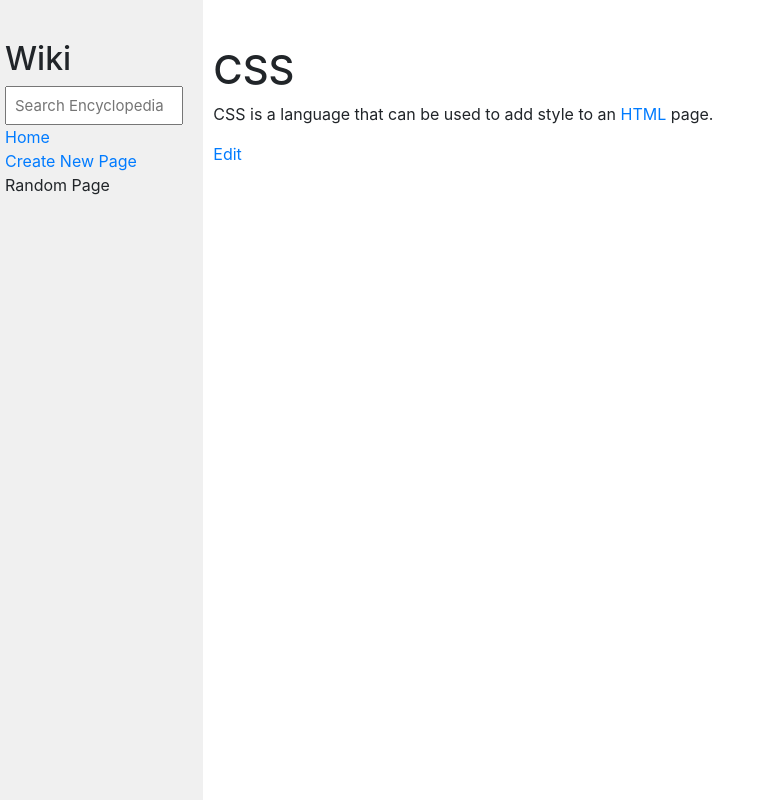
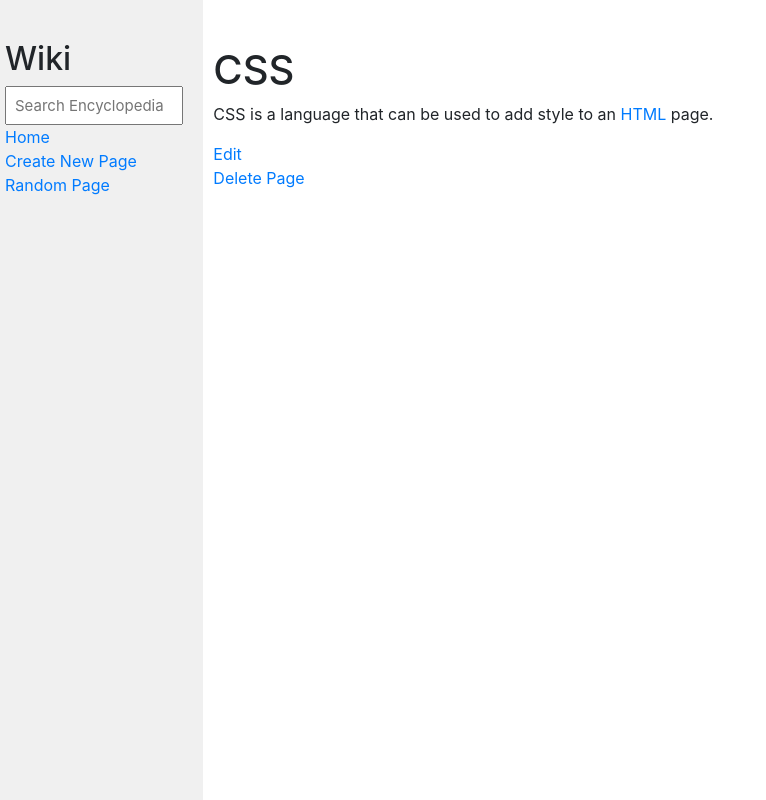
Before and after one commit to NecroticFactor/Web-Development, a Django app: page /wiki/CSS/ in a window 1280 px wide. Shown: the whole page, without its empty margins (0-766 px from the left). Run offline with Django 3.2, Linux system fonts and the light colour scheme; some libraries are stand-ins or nearby versions.

Commit message:
Final commit

```diff
--- a/wiki/encyclopedia/templates/encyclopedia/create_post.html
+++ b/wiki/encyclopedia/templates/encyclopedia/create_post.html
@@ -2,7 +2,7 @@
 Post{%endblock%} {%block body%}
 <h1>Create Your Post</h1>
 <div>
-  <form action="{% url 'encyclopedia:create_post' %}" method="POST">
+  <form action="{% url 'encyclopedia:create_page' %}" method="POST">
     {% csrf_token %}
     <div>
       <label id="title-label" for="title-field">Title</label>
--- a/wiki/encyclopedia/templates/encyclopedia/details.html
+++ b/wiki/encyclopedia/templates/encyclopedia/details.html
@@ -1,6 +1,15 @@
 {% extends "encyclopedia/layout.html" %} {% block title %} {{ title }}
 {%endblock%} {% block body %}
 <p>{{ detail | safe }}</p>
-
-<a href="{% url 'encyclopedia:update_post' title=title %}">Edit</a>
+<div>
+  <a href="{% url 'encyclopedia:update_page' title=title %}">Edit</a>
+</div>
+<div>
+  <a
+    href="{% url 'encyclopedia:delete_page' title=title %}"
+    onclick="return confirm('Are you sure you want to delete this page?');"
+  >
+    Delete Page
+  </a>
+</div>
 {% endblock %}
--- a/wiki/encyclopedia/templates/encyclopedia/layout.html
+++ b/wiki/encyclopedia/templates/encyclopedia/layout.html
@@ -29,9 +29,11 @@
           <a href="{% url 'encyclopedia:index' %}">Home</a>
         </div>
         <div>
-          <a href="{%url 'encyclopedia:create_post' %}">Create New Page</a>
+          <a href="{%url 'encyclopedia:create_page' %}">Create New Page</a>
         </div>
-        <div>Random Page</div>
+        <div>
+          <a href="{%url 'encyclopedia:random_page' %}">Random Page</a>
+        </div>
         {% block nav %} {% endblock %}
       </div>
       <div class="main col-lg-10 col-md-9">{% block body %} {% endblock %}</div>
--- a/wiki/encyclopedia/templates/encyclopedia/update_post.html
+++ b/wiki/encyclopedia/templates/encyclopedia/update_post.html
@@ -2,7 +2,7 @@
 {%block body%}
 <h1>Update Post</h1>
 <div>
-  <form action="{% url 'encyclopedia:update_post' title=title %}" method="POST">
+  <form action="{% url 'encyclopedia:update_page' title=title %}" method="POST">
     {% csrf_token %}
     <div>
       <textarea class="description" name="description" rows="5" cols="30">
--- a/wiki/encyclopedia/urls.py
+++ b/wiki/encyclopedia/urls.py
@@ -5,8 +5,10 @@ from . import views
 app_name = "encyclopedia"
 urlpatterns = [
     path("", views.index, name="index"),
-    path("wiki/<str:title>/", views.detail, name='detail'),
-    path('search/', views.search, name='search'),
-    path('create_post/', views.create_post, name='create_post'),
-    path('wiki/<str:title>/update_post/', views.update_post, name='update_post'),
+    path("search/", views.search, name="search"),
+    path("create_page/", views.create_page, name="create_page"),
+    path("<str:title>/update_page/", views.update_page, name="update_page"),
+    path("<str:title>/delete_page/", views.delete_page, name="delete_page"),
+    path("random_page/", views.random_page, name="random_page"),
+    path("<str:title>/", views.detail, name="detail"),
 ]
--- a/wiki/encyclopedia/util.py
+++ b/wiki/encyclopedia/util.py
@@ -37,6 +37,10 @@ def get_entry(title):
     except FileNotFoundError:
         return None
 
+def delete_entry(title):
+    filename = f"entries/{title}.md"
+    if default_storage.exists(filename):
+        default_storage.delete(filename)
 
 def convert_to_html(content):
    """
--- a/wiki/encyclopedia/views.py
+++ b/wiki/encyclopedia/views.py
@@ -1,6 +1,7 @@
 from django.shortcuts import render, redirect
 from django.http import HttpResponse, Http404
-
+from django.contrib import messages
+import random
 
 from . import util
 
@@ -45,7 +46,7 @@ def search(request):
         return render(request, 'encyclopedia/error.html',)
 
 
-def create_post(request):
+def create_page(request):
     if request.method == 'POST':
         title = request.POST.get('title')
         body = request.POST.get('description')
@@ -56,7 +57,7 @@ def create_post(request):
 
 
 
-def update_post(request, title):
+def update_page(request, title):
     if request.method == 'POST':
         body = request.POST.get('description')
         util.save_entry(title, body)
@@ -73,3 +74,17 @@ def update_post(request, title):
             "description": "Content not found for this title."
         }
     return render(request, 'encyclopedia/update_post.html', context)
+
+
+def delete_page(request, title):
+    util.delete_entry(title)
+    messages.success(request, f"The page '{title}' was successfully deleted.")
+    return redirect("encyclopedia:index")
+
+
+def random_page(request):
+    entries = util.list_entries()
+    print(entries)
+    if entries:
+        title = random.choice(entries)
+        return detail(request,title)
--- a/wiki/wiki/urls.py
+++ b/wiki/wiki/urls.py
@@ -15,8 +15,10 @@ Including another URLconf
 """
 from django.contrib import admin
 from django.urls import include, path
+from encyclopedia import views
 
 urlpatterns = [
     path('admin/', admin.site.urls),
-    path('', include("encyclopedia.urls"))
+    path('', views.index, name='index'),
+    path('wiki/', include("encyclopedia.urls")),
 ]
```
Also changed, not shown: wiki/encyclopedia/templates/encyclopedia/index.html (+7 -1 lines), wiki/entries/C++.md (deleted, +0 -3 lines), wiki/entries/Java.md (deleted, +0 -3 lines), wiki/entries/None.md (deleted, +0 -5 lines), 2 other files.
